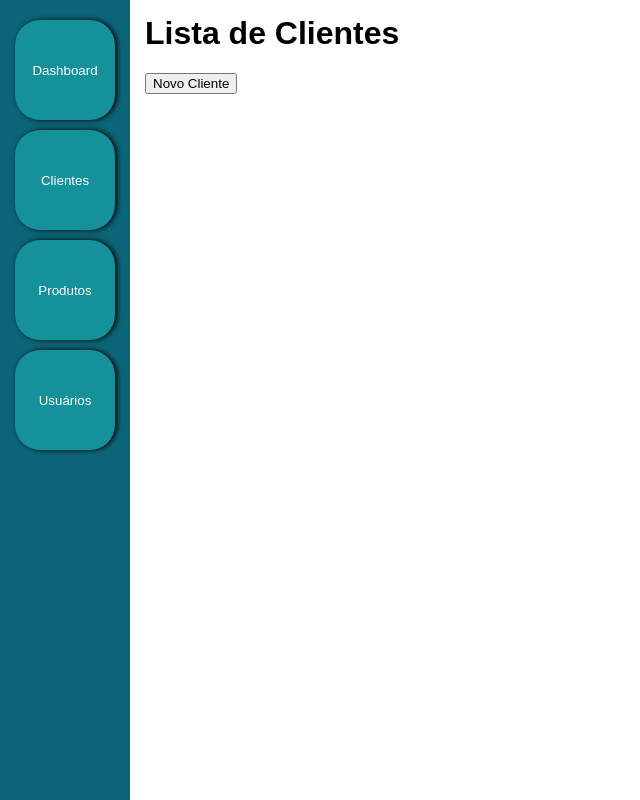
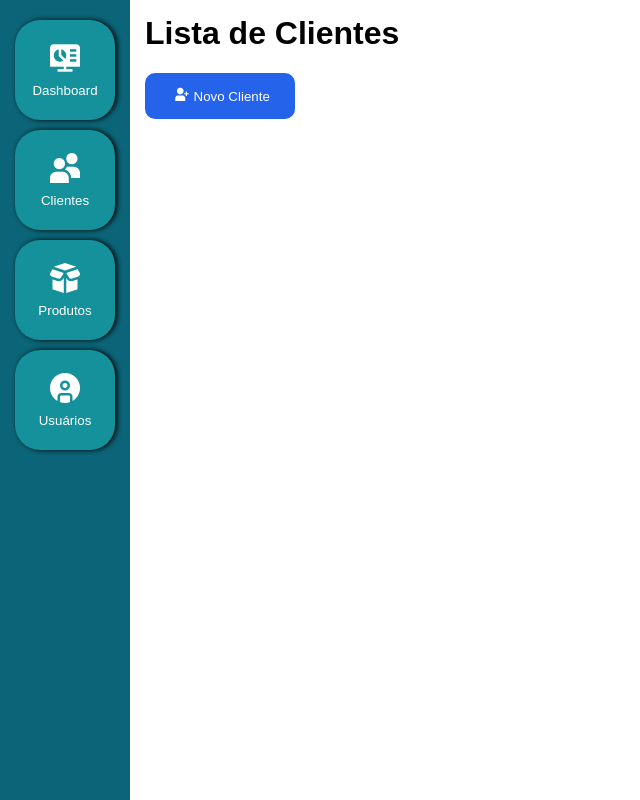
Before and after one commit to victorrodriguessantos/tcc_projeto, a website: page public/index.html in a window 1280 px wide. Both pictures are taken after a click on the button "Clientes". Shown: the whole page, without its empty margins (0-640 px from the left). Drawn offline with nearby package versions, Linux system fonts and the light colour scheme; no server answers.

Commit message:
Atualização front

```diff
--- a/package.json
+++ b/package.json
@@ -1,5 +1,6 @@
 {
   "dependencies": {
+    "@flaticon/flaticon-uicons": "^3.3.1",
     "express": "^4.19.2",
     "mysql": "^2.18.1",
     "mysql2": "^3.10.3",
--- a/public/index.html
+++ b/public/index.html
@@ -4,17 +4,17 @@
     <meta charset="UTF-8">
     <meta name="viewport" content="width=device-width, initial-scale=1.0">
     <title>Controle de Clientes</title>
-    <link rel="stylesheet" href="https://cdnjs.cloudflare.com/ajax/libs/font-awesome/6.0.0-beta3/css/all.min.css">
-    <link rel="stylesheet" href="https://cdnjs.cloudflare.com/ajax/libs/font-awesome/5.15.4/css/all.min.css">
+    <head>
+    <link rel='stylesheet' href='https://cdn-uicons.flaticon.com/2.4.2/uicons-solid-straight/css/uicons-solid-straight.css'>
     <link rel="stylesheet" href="src/style/index.css">
 </head>
 <body>
     <div class="container">
         <div class="sidebar">
-            <button onclick="carregarDashboard()">Dashboard</button>
-            <button onclick="listarClientes()">Clientes</button>
-            <button onclick="listarProdutos()">Produtos</button>
-            <button onclick="listarUsuarios()">Usuários</button>
+            <button onclick="carregarDashboard()"><i class="fi fi-ss-dashboard-monitor"></i>Dashboard</button>
+            <button onclick="listarClientes()"><i class="fi fi-ss-users"></i>Clientes</button>
+            <button onclick="listarProdutos()"><i class="fi fi-ss-box-open"></i>Produtos</button>
+            <button onclick="listarUsuarios()"><i class="fi fi-ss-circle-user"></i>Usuários</button>
         </div>
         <div class="content">
             <div id="conteudo"></div>
--- a/public/src/index.js
+++ b/public/src/index.js
@@ -147,7 +147,7 @@ async function listarClientes() {
     const conteudoDiv = document.getElementById('conteudo');
     conteudoDiv.innerHTML = `
         <h1>Lista de Clientes</h1>
-        <button onclick="abrirFormularioCliente()">Novo Cliente</button>
+        <button class="createUser" onclick="abrirFormularioCliente()"><i class="fi fi-ss-user-add"></i>Novo Cliente</button>
         <div id="clientesList"></div>
     `;
 
@@ -168,7 +168,7 @@ async function listarClientes() {
                     <span><strong>CPF/CNPJ:</strong> ${cliente.cpf_cnpj}</span>
                 </div>
                 <div class="client-actions">
-                    <button onclick='visualizarCliente(${JSON.stringify(cliente)})'>Visualizar</button>
+                    <button onclick='visualizarCliente(${JSON.stringify(cliente)})'><i class=""></i>Visualizar</button>
                     <button onclick='abrirEditarCliente(${JSON.stringify(cliente)})'>Editar</button>
                     <button onclick='excluirCliente(${cliente.id_cliente})'>Excluir</button>
                 </div>
--- a/public/src/style/index.css
+++ b/public/src/style/index.css
@@ -1,7 +1,26 @@
+@import url('https://cdn-uicons.flaticon.com/2.4.2/uicons-solid-straight/css/uicons-solid-straight.css');
+
 body {
     font-family: Arial, sans-serif;
     margin: 0;
     padding: 0;
+}
+
+.createUser {
+    width: 150px;
+    background-color: #2563eb;
+    color: white;
+    padding: 15px;
+    border: none;
+    border-radius: 10px;
+}
+
+.createUser i {
+    margin: 5px;
+}
+
+.createUser:hover {
+    background-color: #1d4ed8;
 }
 
 /* INICIO MENU */
@@ -22,6 +41,13 @@ body {
     padding: 15px;
     justify-content: center;
     align-items: center;
+}
+
+.sidebar i {
+    flex-direction: column;
+    display: flex;
+    font-size: 30px;
+    margin-bottom: 10px;
 }
 
 .sidebar button {
@@ -144,16 +170,17 @@ h1 {
     padding: 15px;
     margin: 15px 0;
     border-radius: 8px;
+    border: none;
     display: flex;
     justify-content: space-between;
     align-items: center;
-    box-shadow: 0 2px 4px rgba(0, 0, 0, 0.1);
+    box-shadow: 0 4px 4px rgba(0, 0, 0, 0.1);
 }
 
 .client-info {
     display: flex;
-    flex-direction: column;
-    gap: 5px;
+    flex-direction:column;
+    gap: 10px;
 }
 
 .client-actions {
```
Also changed, not shown: 1 other file.
